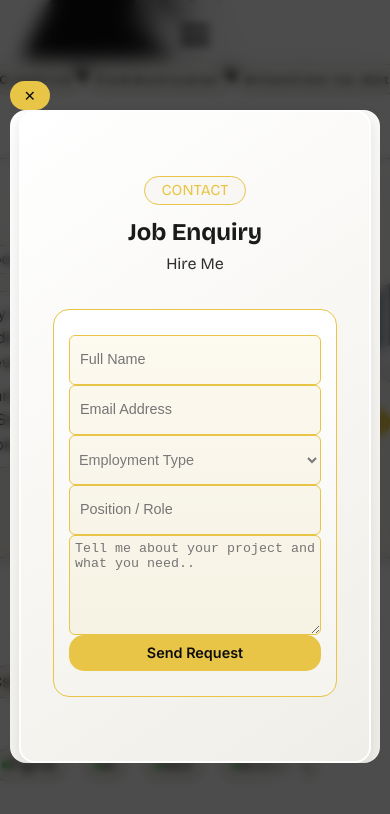
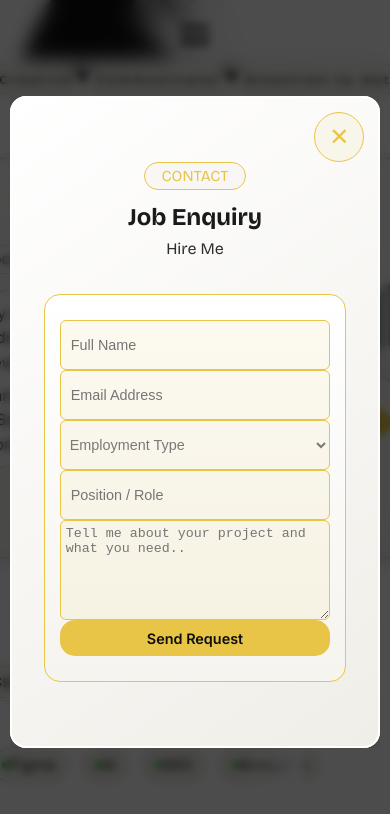
Before and after one commit to Lebo-Madikane/lebo-madikane, a Next.js app: page / in a window 390 px wide. Both pictures are taken after a click on the button "Hire Me..". Shown: the part 750-1564 px from the top of the page. Built offline with nearby package versions, Linux system fonts and the light colour scheme.

Commit message:
mobile response design

```diff
--- a/src/components/Forms/HireMeForm/HireMeForm.module.scss
+++ b/src/components/Forms/HireMeForm/HireMeForm.module.scss
@@ -19,7 +19,6 @@
     align-content: center;
     background: linear-gradient(145deg, #FFFFFF 0%, #F0EEE8 100%);
     border: 2px solid var(--white);
-
 }
 
 .contactFormHeader {
@@ -127,10 +126,11 @@
 @include mobile {
 
     .formSection {
+
         .container {
+
             .formCard {
-                width: 95%;
-                height: fit-content;
+                width: 100%;
             }
         }
     }
--- a/src/components/Forms/LetsWorkTogetherForm/LetsWorkTogetherForm.module.scss
+++ b/src/components/Forms/LetsWorkTogetherForm/LetsWorkTogetherForm.module.scss
@@ -126,11 +126,19 @@
 @include mobile {
 
     .formSection {
+
         .container {
+
+            min-height: 600px;
+
             .formCard {
-                width: 95%;
-                height: fit-content;
+                width: 100%;
+                height: 100% !important;
             }
+        }
+
+        .formBudget {
+            display: none;
         }
     }
 
--- a/src/components/Forms/ViewResumeForm/ViewResumeForm.module.scss
+++ b/src/components/Forms/ViewResumeForm/ViewResumeForm.module.scss
@@ -77,8 +77,14 @@
     .formSection {
         .container {
             .formCard {
-                width: 95%;
-                height: fit-content;
+                width: 100% !important;
+
+                .contactFormHeader {
+
+                    h3 {
+                        font-size: 1.3em;
+                    }
+                }
             }
         }
     }
--- a/src/components/Modal/Modal.js
+++ b/src/components/Modal/Modal.js
@@ -1,8 +1,7 @@
 'use client';
-
+import styles from './Modal.module.scss';
 import { useEffect } from 'react';
 import Button from '../UI/Button/Button';
-import styles from './Modal.module.scss';
 
 export default function Modal({ isOpen, onClose, children }) {
     useEffect(() => {
--- a/src/components/Modal/Modal.module.scss
+++ b/src/components/Modal/Modal.module.scss
@@ -32,15 +32,15 @@
 
 .closeBtn {
     position: absolute;
-    top: 1.5rem;
-    right: 5rem;
+    top: 0.5rem;
+    right: 0.5rem;
     z-index: 1002;
-    width: 40px;
-    height: 40px;
-    background: rgba(255, 255, 255, 0.1);
-    border: 1px solid rgba(255, 255, 255, 0.2);
+    width: 50px;
+    height: 50px;
+    color: var(--accent);
+    background: #e8c54715;
+    border: 1px solid var(--accent);
     border-radius: 50%;
-    color: #ffffff;
     font-size: 1.5rem;
     cursor: pointer;
     display: flex;
--- a/src/components/UI/Button/Button.js
+++ b/src/components/UI/Button/Button.js
@@ -8,14 +8,16 @@ export default function Button({
     href,
     type = 'button',
     onClick,
-
+    className = '',
 }) {
 
-    const classNames = ` ${styles.button} ${styles[variant]} ${styles[size]}`;
+    const classNames = ` ${styles.button} ${styles[variant]} ${styles[size]} ${className}`;
 
     if (href) {
         return (
-            <Link href={href} className={classNames}>{children}</Link>
+            <Link href={href} className={classNames}>
+                {children}
+            </Link>
         )
     };
 
```
